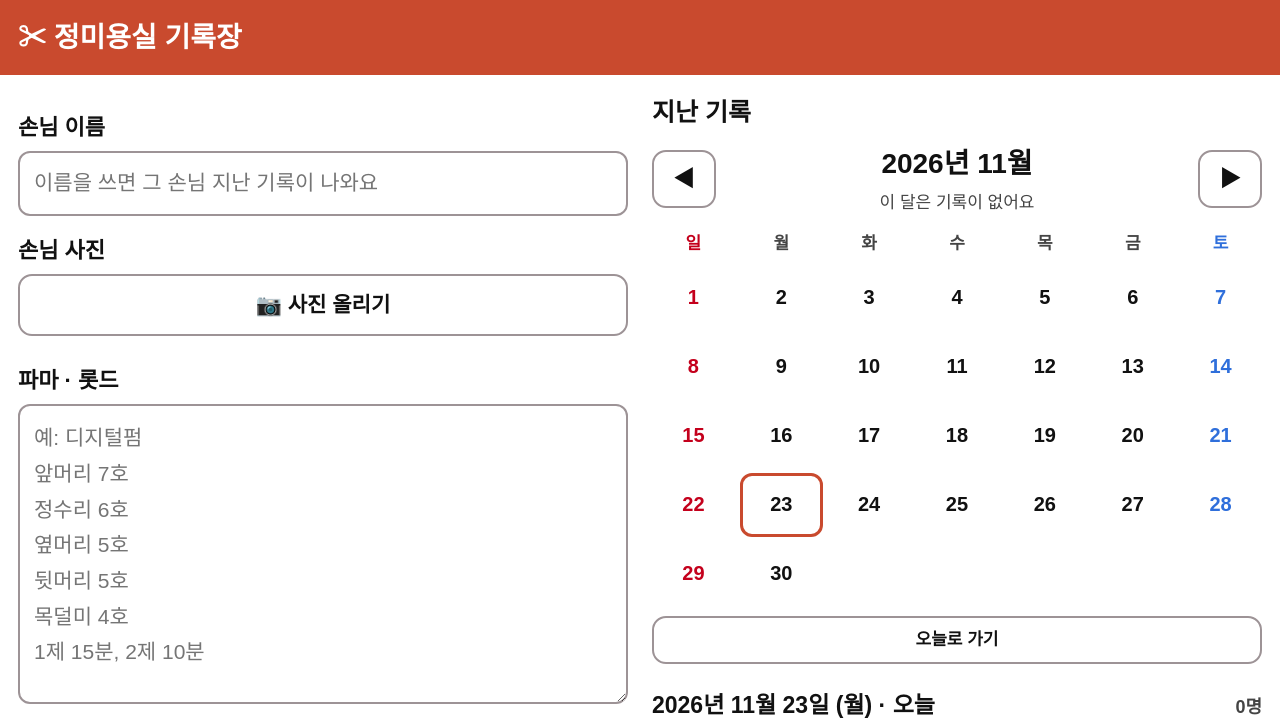
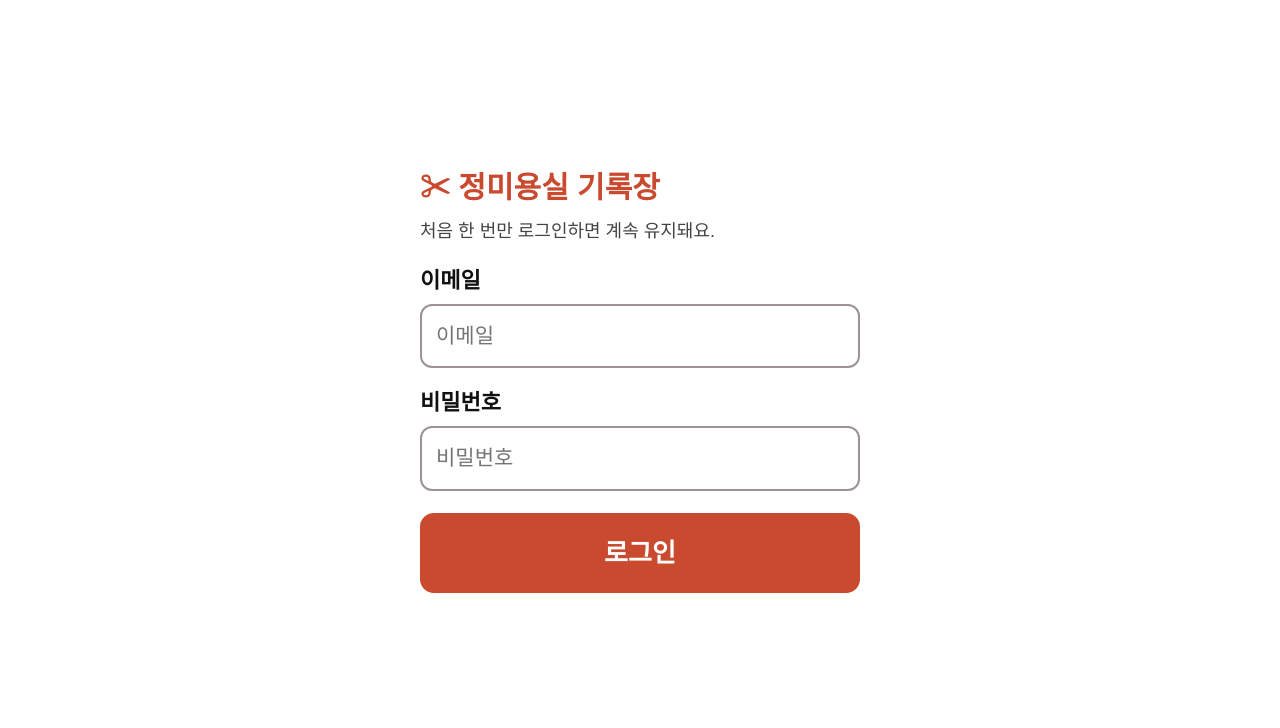
Before and after one commit to sktjdcksdi-maker/jeong-salon, a plain HTML site: page index.html in a window 1280 px wide. Shown: the top 728 px of the page. Drawn offline with nearby package versions, Linux system fonts and the light colour scheme.

Commit message:
Add files via upload

```diff
--- a/index.html
+++ b/index.html
@@ -78,8 +78,14 @@ details.rec[open]{border-color:var(--acc)}
 .box p{font-size:22px;font-weight:800;margin:0 0 16px}.box .two{display:grid;grid-template-columns:1fr 1fr;gap:10px}
 .status{position:fixed;left:50%;bottom:24px;transform:translateX(-50%);background:var(--ink);color:var(--bg);padding:16px 26px;border-radius:40px;font-size:21px;font-weight:800;display:none;z-index:10;text-align:center;max-width:92vw}
 .status.on{display:block}
+#login{position:fixed;inset:0;background:var(--bg);z-index:20;display:flex;align-items:center;justify-content:center;padding:20px}
+#login .card{width:min(440px,100%)}
+#login h2{font-size:30px;margin:0 0 6px;color:var(--acc)}
+#login .err{color:var(--red);font-weight:700;min-height:1.6em;margin:10px 0 0}
+.logout{width:auto!important;min-height:44px!important;font-size:16px!important;font-weight:500;color:var(--soft);background:none;border:0;margin-top:10px}
 [hidden]{display:none!important}
 </style>
+<script src="https://cdn.jsdelivr.net/npm/@supabase/supabase-js@2"></script>
 </head>
 <body>
 <h1>✂ 정미용실 기록장</h1>
@@ -118,10 +124,19 @@ details.rec[open]{border-color:var(--acc)}
     <div id="list"></div>
     <div class="foot"><button id="bkSave">💾 백업 저장</button><button id="bkLoad">📂 백업 불러오기</button></div>
     <input type="file" id="bkFile" accept=".json" hidden>
+    <button class="logout" id="logout" hidden>로그아웃</button>
     <p class="tip" id="bkTip">기록은 이 기기에 저장돼요. 하루 한 번 <b>백업 저장</b>을 눌러 두세요.</p>
   </section>
 </div>
 
+<div id="login" hidden><div class="card">
+  <h2>✂ 정미용실 기록장</h2>
+  <p class="tip" style="margin-bottom:14px">처음 한 번만 로그인하면 계속 유지돼요.</p>
+  <label for="lgEmail">이메일</label><input id="lgEmail" type="email" autocomplete="username" placeholder="이메일">
+  <label for="lgPw">비밀번호</label><input id="lgPw" type="password" autocomplete="current-password" placeholder="비밀번호">
+  <button class="save" id="lgBtn">로그인</button>
+  <p class="err" id="lgErr"></p>
+</div></div>
 <div class="over" id="zoom"><img id="zoomImg" alt="크게 보기"></div>
 <div class="over" id="ask"><div class="box"><p>이 기록을 지울까요?</p><div class="two"><button id="askNo">아니요</button><button id="askYes" style="background:var(--red);border-color:var(--red);color:#fff">지울게요</button></div></div></div>
 <div class="status" id="status"></div>
@@ -140,10 +155,13 @@ function toast(t, ms = 2500) { const s = $('status'); s.textContent = t; s.class
 const req = r => new Promise((ok, no) => { r.onsuccess = () => ok(r.result); r.onerror = () => no(r.error); });
 const os = (n, m = 'readonly') => db.transaction(n, m).objectStore(n);
 let CLOUD = false, cCol = null, cAssets = null;
-async function savePhoto(blob) { if (CLOUD) { if (!cAssets) throw new Error('no assets'); return (await cAssets.upload(blob)).id; } const id = 'p' + uid(); await req(os('photos', 'readwrite').put(blob, id)); return id; }
-async function putRec(r) { if (CLOUD) await cCol.doc(r.id).set(r); else await req(os('recs', 'readwrite').put(r)); }
-async function delRec(id) { if (CLOUD) await cCol.doc(id).delete(); else await req(os('recs', 'readwrite').delete(id)); }
-async function url(id) { if (CLOUD) return '/_blob/' + encodeURIComponent(id); if (!urls[id]) { const b = await req(os('photos').get(id)); if (b) urls[id] = URL.createObjectURL(b); } return urls[id] || ''; }
+const SB_URL = 'https://obibxbrsiqykoxuamfpz.supabase.co', SB_KEY = 'sb_publishable_r1TVQx5FlYO9h-HrG3alMw_iMRU-z_O';
+let SB = null; const signed = {};
+async function sbLoad() { const { data, error } = await SB.from('recs').select('id,at,name,perm,cut,oops,photos'); if (error) { toast('불러오지 못했어요. 인터넷을 확인해 주세요.', 4000); return; } recs = (data || []).map(r => ({ ...r, photos: r.photos || [] })); render(); }
+async function savePhoto(blob) { if (SB) { const p = 'p' + uid() + '.jpg'; const { error } = await SB.storage.from('photos').upload(p, blob, { contentType: 'image/jpeg' }); if (error) throw error; return p; } if (CLOUD) { if (!cAssets) throw new Error('no assets'); return (await cAssets.upload(blob)).id; } const id = 'p' + uid(); await req(os('photos', 'readwrite').put(blob, id)); return id; }
+async function putRec(r) { if (SB) { const { error } = await SB.from('recs').upsert(r); if (error) throw error; return; } if (CLOUD) await cCol.doc(r.id).set(r); else await req(os('recs', 'readwrite').put(r)); }
+async function delRec(id) { if (SB) { const { error } = await SB.from('recs').delete().eq('id', id); if (error) throw error; return; } if (CLOUD) await cCol.doc(id).delete(); else await req(os('recs', 'readwrite').delete(id)); }
+async function url(id) { if (SB) { if (!signed[id]) { const { data } = await SB.storage.from('photos').createSignedUrl(id, 60 * 60 * 24); signed[id] = data?.signedUrl || ''; } return signed[id]; } if (CLOUD) return '/_blob/' + encodeURIComponent(id); if (!urls[id]) { const b = await req(os('photos').get(id)); if (b) urls[id] = URL.createObjectURL(b); } return urls[id] || ''; }
 function fill(root) { root.querySelectorAll('img[data-p]:not([src])').forEach(async i => { const u = await url(i.dataset.p); if (u) i.src = u; }); }
 
 let calY, calM, selDay;
@@ -242,6 +260,9 @@ $('bkLoad').onclick = () => $('bkFile').click();
 $('bkFile').onchange = async e => {
   const f = e.target.files[0]; e.target.value = ''; if (!f) return;
   try { const o = JSON.parse(await f.text()); if (o.app !== 'jeong-notebook') throw 0; toast('불러오는 중…', 60000);
+    if (SB) { const map = {}; for (const k in o.photos || {}) map[k] = await savePhoto(fromData(o.photos[k]));
+      for (const r of o.recs || []) await putRec({ id: r.id, at: r.at, name: r.name, perm: r.perm || '', cut: r.cut || '', oops: r.oops || '', photos: (r.photos || []).map(p => map[p] || p) });
+      await sbLoad(); toast(`기록 ${(o.recs || []).length}개를 옮겼어요 ✓`, 4000); return; }
     for (const k in o.photos || {}) { const bl = fromData(o.photos[k]); await req(os('photos', 'readwrite').put(bl, k)); }
     for (const r of o.recs || []) await req(os('recs', 'readwrite').put(r));
     recs = await req(os('recs').getAll()); render(); toast(`기록 ${(o.recs || []).length}개를 불러왔어요 ✓`, 4000);
@@ -262,8 +283,28 @@ async function startCloud() {
     () => { clearTimeout(t); $('list').innerHTML = '<div class="empty">불러오지 못했어요. 페이지를 다시 열어 주세요.</div>'; });
   return true;
 }
+async function startSupa() {
+  if (!window.supabase || !window.supabase.createClient) return false;
+  SB = window.supabase.createClient(SB_URL, SB_KEY);
+  $('bkSave').hidden = true; $('bkLoad').textContent = '📂 예전 백업 옮겨오기'; $('logout').hidden = false;
+  $('bkTip').textContent = '인터넷에 자동으로 저장돼요. 휴대폰과 컴퓨터에서 같은 기록이 바로 보여요.';
+  let live = null;
+  const enter = async () => { $('login').hidden = true; $('list').innerHTML = '<div class="empty">불러오는 중이에요…</div>'; await sbLoad();
+    if (!live) live = SB.channel('recs-live').on('postgres_changes', { event: '*', schema: 'public', table: 'recs' }, () => sbLoad()).subscribe(); };
+  const { data } = await SB.auth.getSession();
+  if (data && data.session) await enter(); else $('login').hidden = false;
+  $('lgBtn').onclick = async () => { const email = $('lgEmail').value.trim(), password = $('lgPw').value;
+    if (!email || !password) { $('lgErr').textContent = '이메일과 비밀번호를 써 주세요.'; return; }
+    $('lgBtn').textContent = '로그인 중…'; const { error } = await SB.auth.signInWithPassword({ email, password }); $('lgBtn').textContent = '로그인';
+    if (error) { $('lgErr').textContent = '이메일이나 비밀번호가 틀렸어요.'; return; } $('lgErr').textContent = ''; $('lgPw').value = ''; await enter(); };
+  $('lgPw').onkeydown = e => { if (e.key === 'Enter') $('lgBtn').click(); };
+  $('logout').onclick = async () => { await SB.auth.signOut(); recs = []; render(); $('login').hidden = false; };
+  document.addEventListener('visibilitychange', () => { if (!document.hidden && $('login').hidden) sbLoad(); });
+  return true;
+}
 (async () => {
   try {
+    if (await startSupa()) return;
     if (await startCloud()) return;
     db = await new Promise((ok, no) => { const r = indexedDB.open('jeong-notebook', 1);
       r.onupgradeneeded = () => { r.result.createObjectStore('recs', { keyPath: 'id' }); r.result.createObjectStore('photos'); };
```
